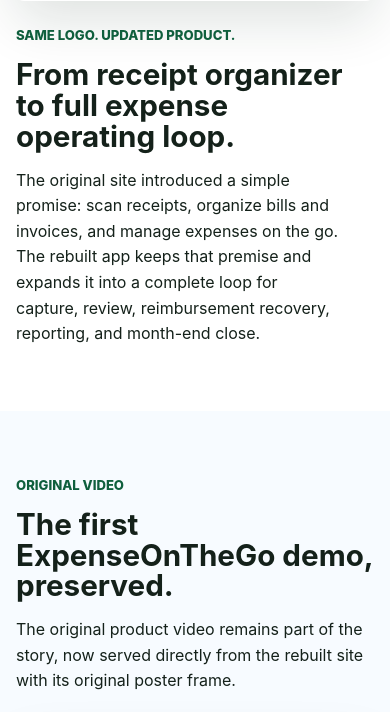
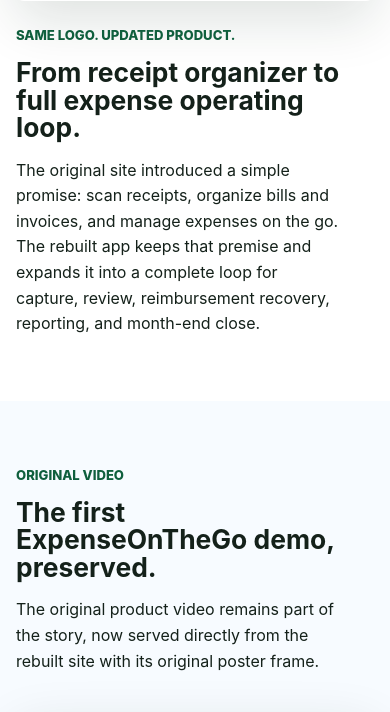
Before and after one commit to vega-llc/expenseonthego.com, a plain HTML site: page index.html in a window 390 px wide. Shown: the part 1413-2125 px from the top of the page. Drawn offline with Linux system fonts and the light colour scheme; grey boxes are pictures that could not be loaded.

Commit message:
Tighten mobile section typography

```diff
--- a/assets/css/site.css
+++ b/assets/css/site.css
@@ -723,7 +723,9 @@
   }
 
   h2 {
-    font-size: 1.85rem;
+    max-width: 20.5rem;
+    font-size: 1.65rem;
+    overflow-wrap: anywhere;
   }
 
   .hero-subtitle {
@@ -736,8 +738,17 @@
     font-size: 1rem;
   }
 
+  .section p,
   .legacy-grid h2,
-  .legacy-grid p {
+  .legacy-grid p,
+  .video-grid h2,
+  .video-grid p,
+  .split-grid h2,
+  .split-grid p,
+  .proof-grid h2,
+  .proof-grid p,
+  .contact-grid h2,
+  .contact-grid p {
     max-width: 20.5rem;
   }
 
```
